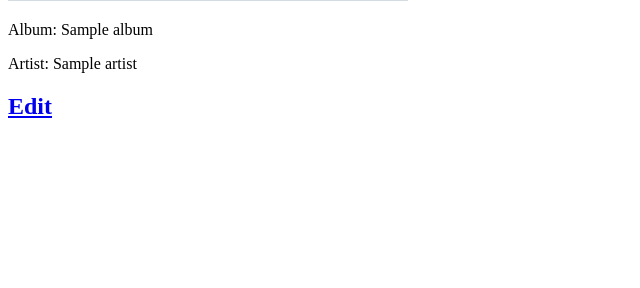
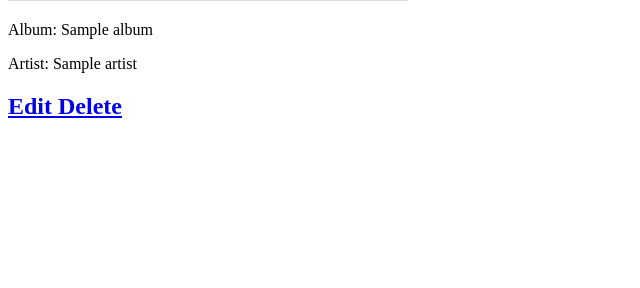
Before and after one commit to Momentum-Team-15/django-music-Al-Jarah, a Django app: page /album/1 in a window 1280 px wide. Shown: the part 442-730 px from the top of the page, without its empty margins (0-640 px from the left). Run offline with Django 4.2, Linux system fonts and the light colour scheme; tables that the repository leaves empty hold one stand-in row (values such as "Sample post"); grey boxes marked "Sample" are stand-in pictures; parts of the project's set-up code (start-up, migrations or seed data) failed here and were passed over.

Commit message:
celaing up code

```diff
--- a/Templates/myMusic/album_detail.html
+++ b/Templates/myMusic/album_detail.html
@@ -10,5 +10,10 @@
 <p>Album: {{ album.title }}</p>
 
 <p>Artist: {{ album.artist }}</p>
-   <h2><a href="{% url 'album_edit' pk=album.pk%}">Edit</h2>
+<h2>
+<a href="{% url 'album_edit' pk=album.pk%}">
+Edit
+<a class="button edit" href="{% url 'delete_album' pk=album.pk %}">
+Delete</a>
+</h2>
 {% endblock %}
```
Lines whose indentation alone changed are shown as unchanged.
